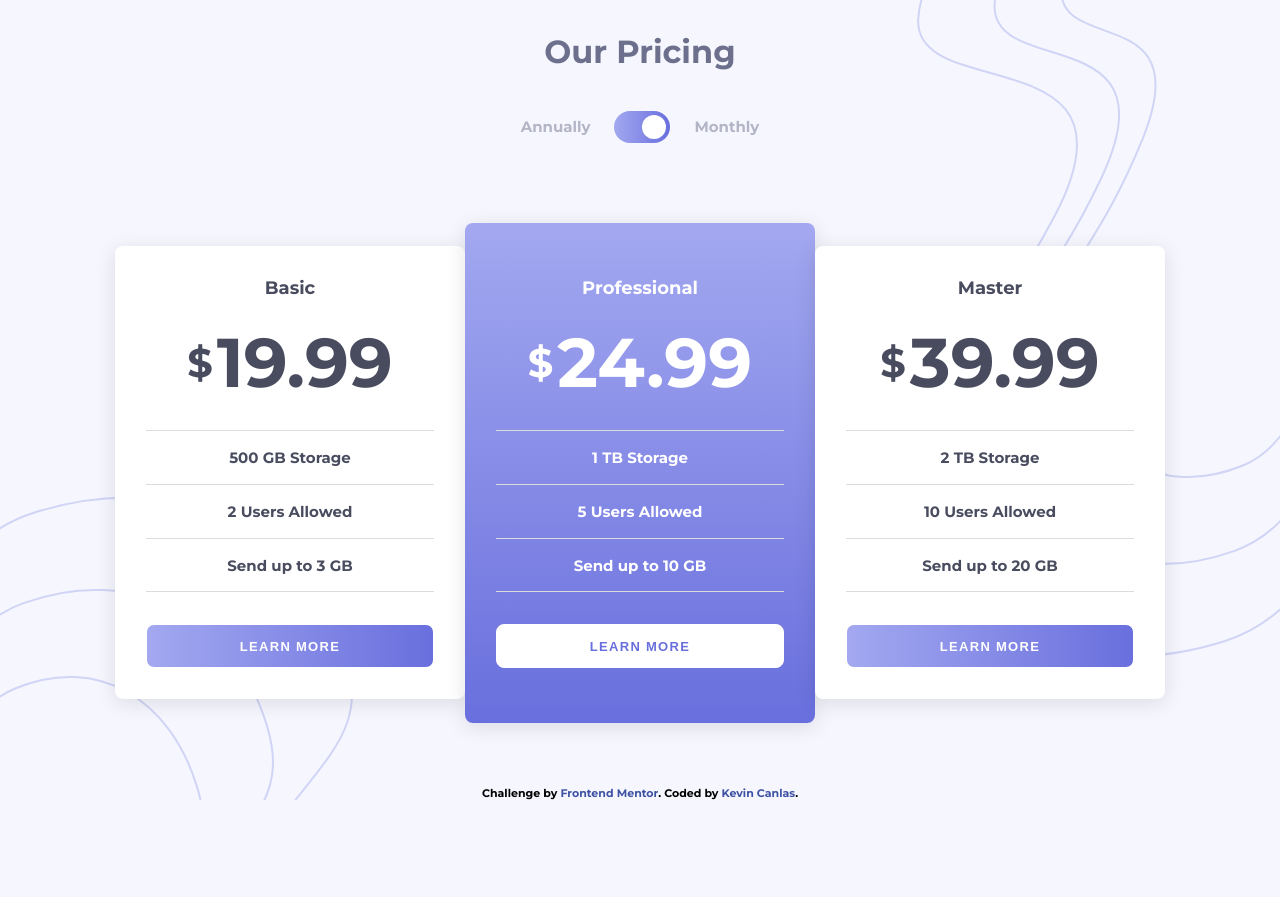
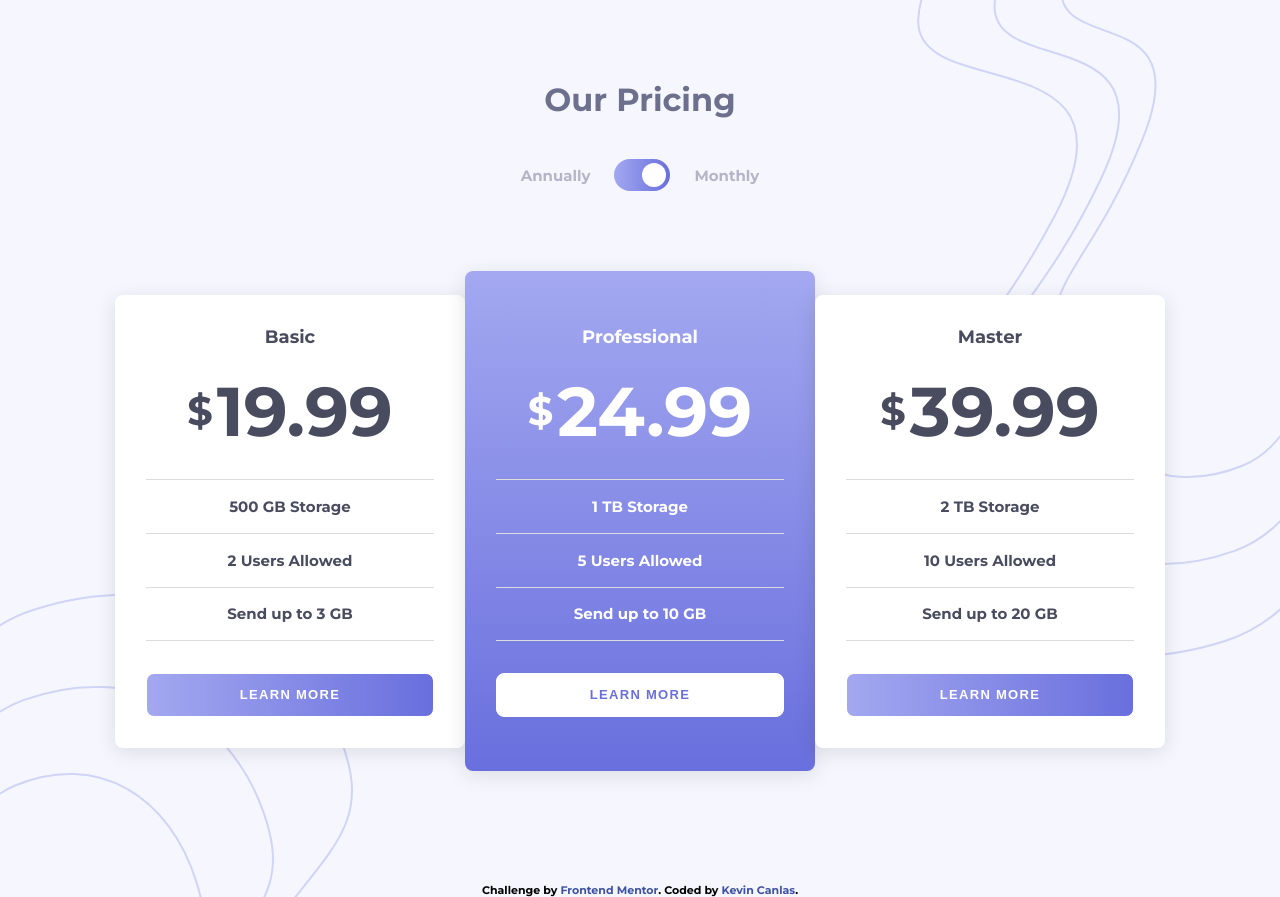
Before and after one commit to kvncnls/pricing-component-with-toggle-master, a plain HTML site: page index.html in a window 1280 px wide. Before the commit the page ends 800 px from the top, so only its background shows below. Drawn offline with nearby package versions, Linux system fonts and the light colour scheme.

Commit message:
Updated margin and spacing of design to the rest of the page.

```diff
--- a/index.html
+++ b/index.html
@@ -15,6 +15,7 @@
     .attribution {
       font-size: 11px;
       text-align: center;
+      margin-top: 80px;
     }
 
     .attribution a {
--- a/scss/_layout.scss
+++ b/scss/_layout.scss
@@ -8,10 +8,11 @@ body {
   background-position: bottom left, top right;
   background-repeat: no-repeat;
   background-size: contain contain;
+  padding: 80px 0 0;
 }
 
 header {
-  margin-top: 64px;
+  margin-top: auto;
   margin-bottom: 80px;
   @include _1024 {
     margin-top: auto;
```
Also changed, not shown: css/main.min.css.
